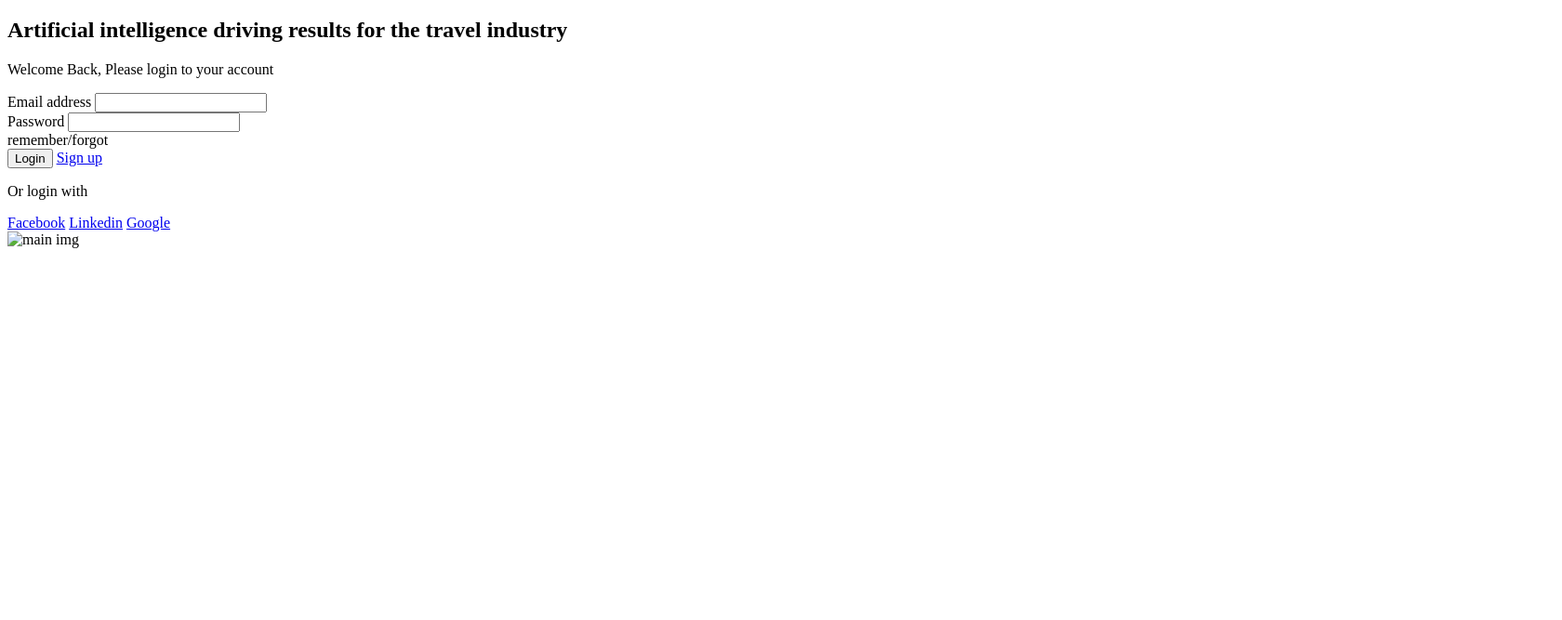
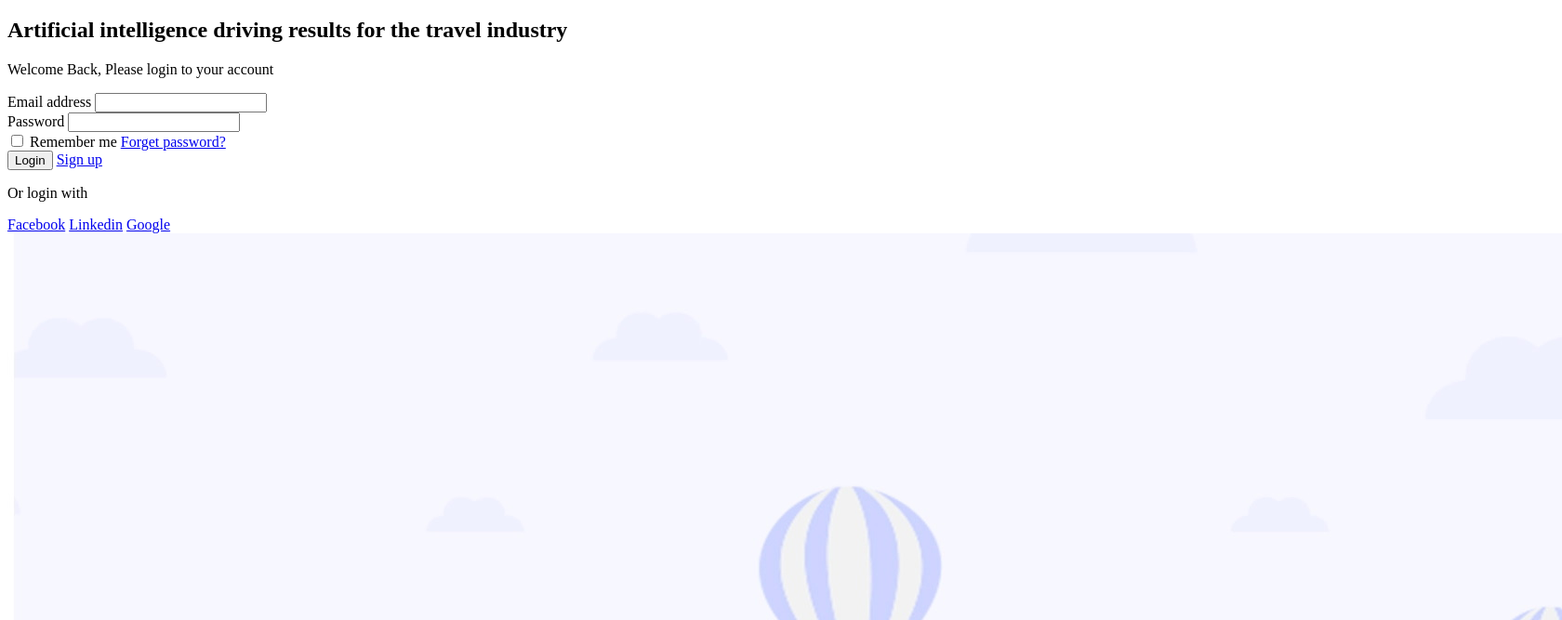
Before and after one commit to domsau-dev/front-end-testas, a plain HTML site: page index.html in a window 1280 px wide. Shown: the part 61-728 px from the top of the page at 93% size, 1680 px wide, since content can reach past the window. Drawn offline with Linux system fonts and the light colour scheme.

Commit message:
CSS selectors

```diff
--- a/css/main.css
+++ b/css/main.css
@@ -0,0 +1,27 @@
+body {
+
+}
+
+main {
+
+}
+
+.left-column {
+
+}
+
+.bottom-links {
+
+}
+
+.bottom-links > p {
+
+}
+
+.bottom-links > a {
+
+}
+
+.right-column {
+
+}
--- a/index.html
+++ b/index.html
@@ -1,12 +1,15 @@
 <!DOCTYPE html>
 <html lang="en">
+
 <head>
     <meta charset="UTF-8">
     <meta http-equiv="X-UA-Compatible" content="IE=edge">
     <meta name="viewport" content="width=device-width, initial-scale=1.0">
     <title>Login</title>
 </head>
+
 <body>
+    <main>
         <div class="left-column">
             <h1 class="main-title">Fckusense</h1>
             <h2 class="other-title">Artificial intelligence driving results for the travel industry</h2>
@@ -14,28 +17,32 @@
             <form class="form">
                 <div class="form-row">
                     <label for="email">Email address</label>
-                <input id ="email" type="email" required>
+                    <input id="email" type="email" required>
                 </div>
                 <div class="form-row">
                     <label for="password">Password</label>
                     <input id="password" type="password" required>
                 </div>
-            <div class="form-row">
-                remember/forgot
+                <div class="form-row flex-row">
+                    <input type="checkbox" id="remember-me">
+                    <label for="remember-me">Remember me</label>
+                    <a href="#">Forget password?</a>
                 </div>
-            <div class="form-row flex-row">
+                <div class="form-row button">
                     <button type="submit">Login</button>
                     <a href="#">Sign up</a>
                 </div>
             </form>
-        <div  class="bottom-links"></div>
+            <div class="bottom-links"></div>
             <p>Or login with</p>
             <a href="#">Facebook</a>
             <a href="#">Linkedin</a>
             <a href="#">Google</a>
         </div>
+    </main>
     <div class="right-column">
-        <img src="#" alt="main img">
+        <img src="./img/image.jpg" alt="main img">
     </div>
 </body>
+
 </html>
```
Also changed, not shown: css/button.css (+7 -0 lines), img/image.jpg (added). Lines whose indentation alone changed are shown as unchanged.
